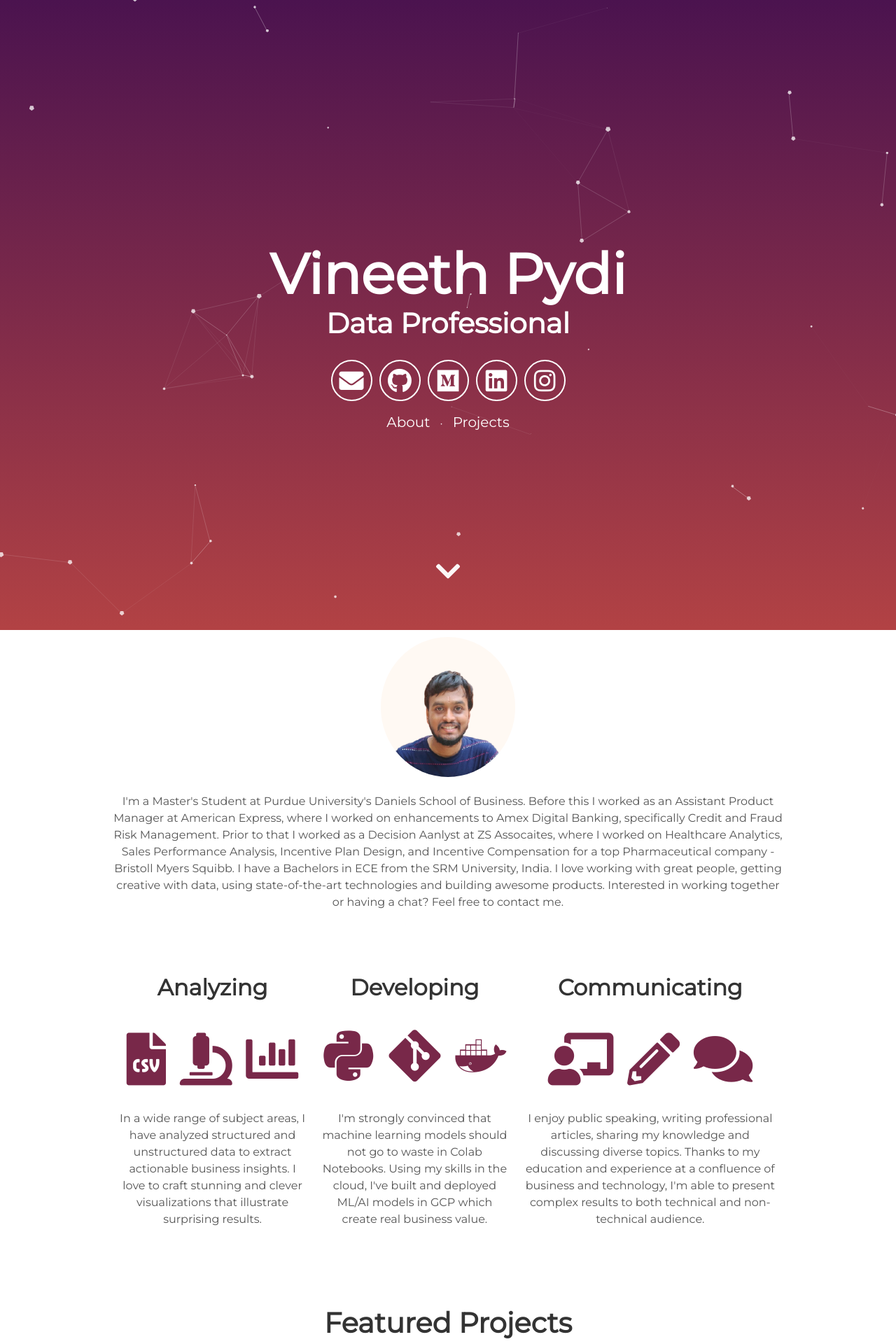
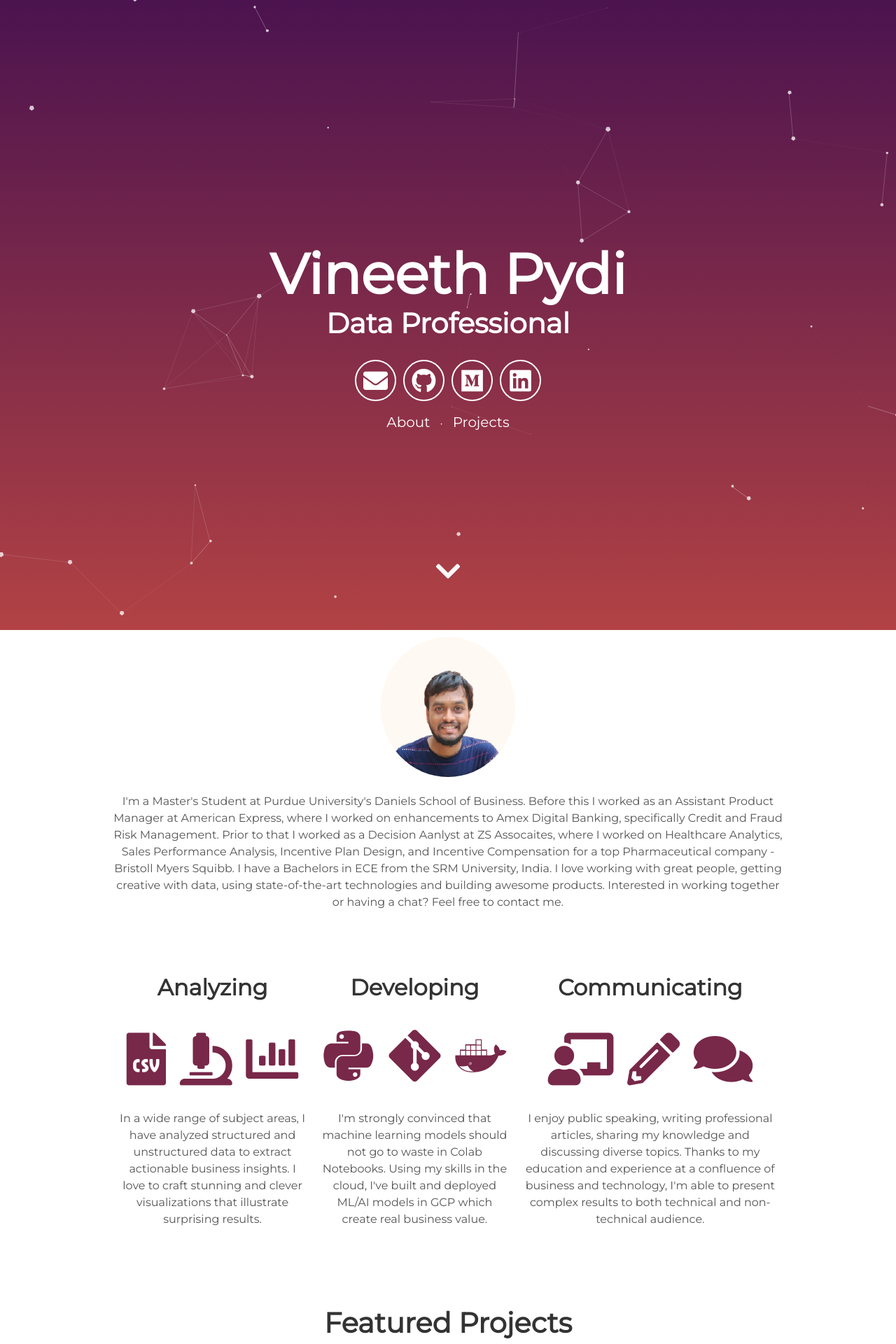
Before and after one commit to MunawarJohar/vineeth-pydi, a Jekyll site: the page built from index.html, in a window 1280 px wide. Shown: the top 1920 px of the page at 70% size. Built offline with Jekyll 4.4.1, drawn with Linux system fonts in a browser that asks for light colours.

Commit message:
remove instagram

```diff
--- a/_includes/header.html
+++ b/_includes/header.html
@@ -9,7 +9,6 @@
         <a rel="me" aria-label="Github" target="_blank" href="https://github.com/vineeth-pydi"><i class="icon fab fa-github" aria-hidden="true"></i></a>
         <a rel="me" aria-label="Medium" target="_blank" href="https://medium.com/@vineeth299"><i class="icon fab fa-medium" aria-hidden="true"></i></a>
         <a rel="me" aria-label="LinkedIn" target="_blank" href="https://www.linkedin.com/in/vineethpydi/"><i class="icon fab fa-linkedin" aria-hidden="true"></i></a>
-        <a rel="me" aria-label="Instagram" target="_blank" href="https://www.instagram.com/dhaitz_data/"><i class="icon fab fa-instagram" aria-hidden="true"></i></a>
       </div>
       <div class="header-links">
         <a class="link" href="#about" data-scroll>About</a>
```
